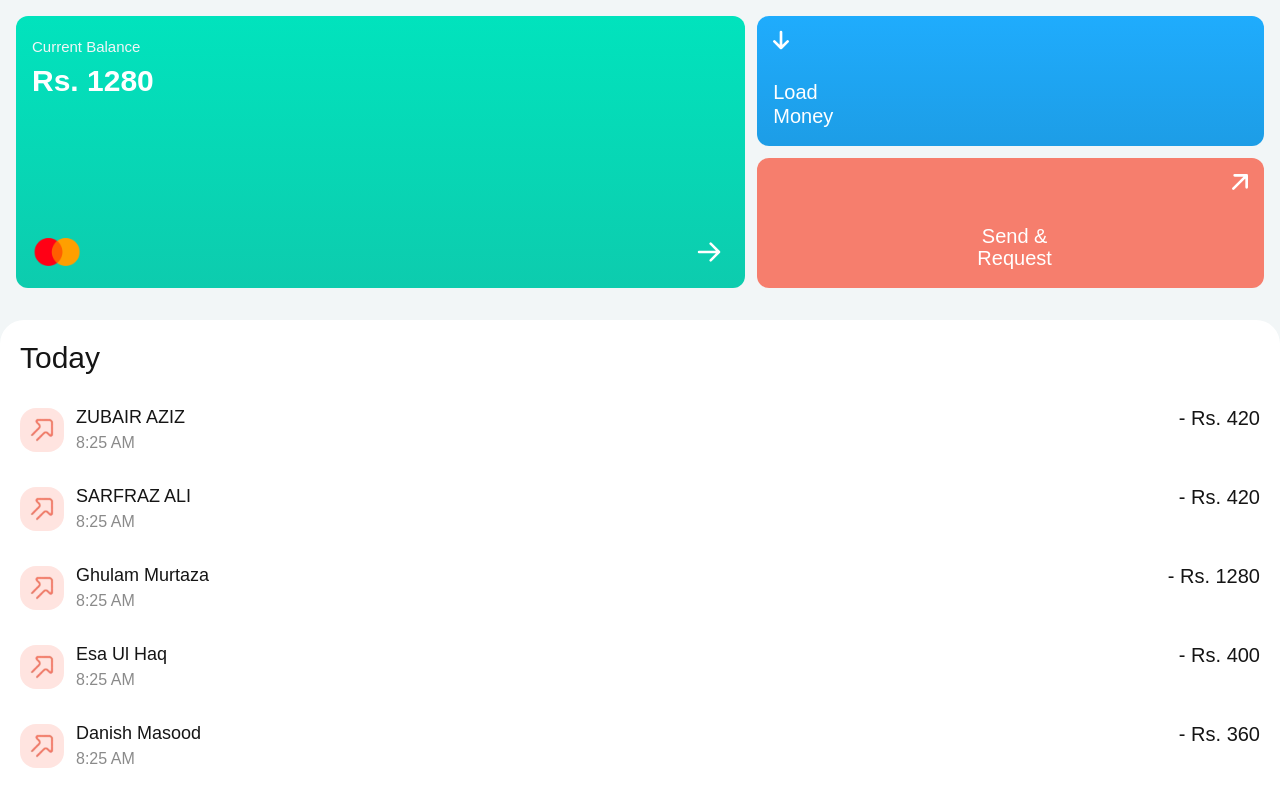
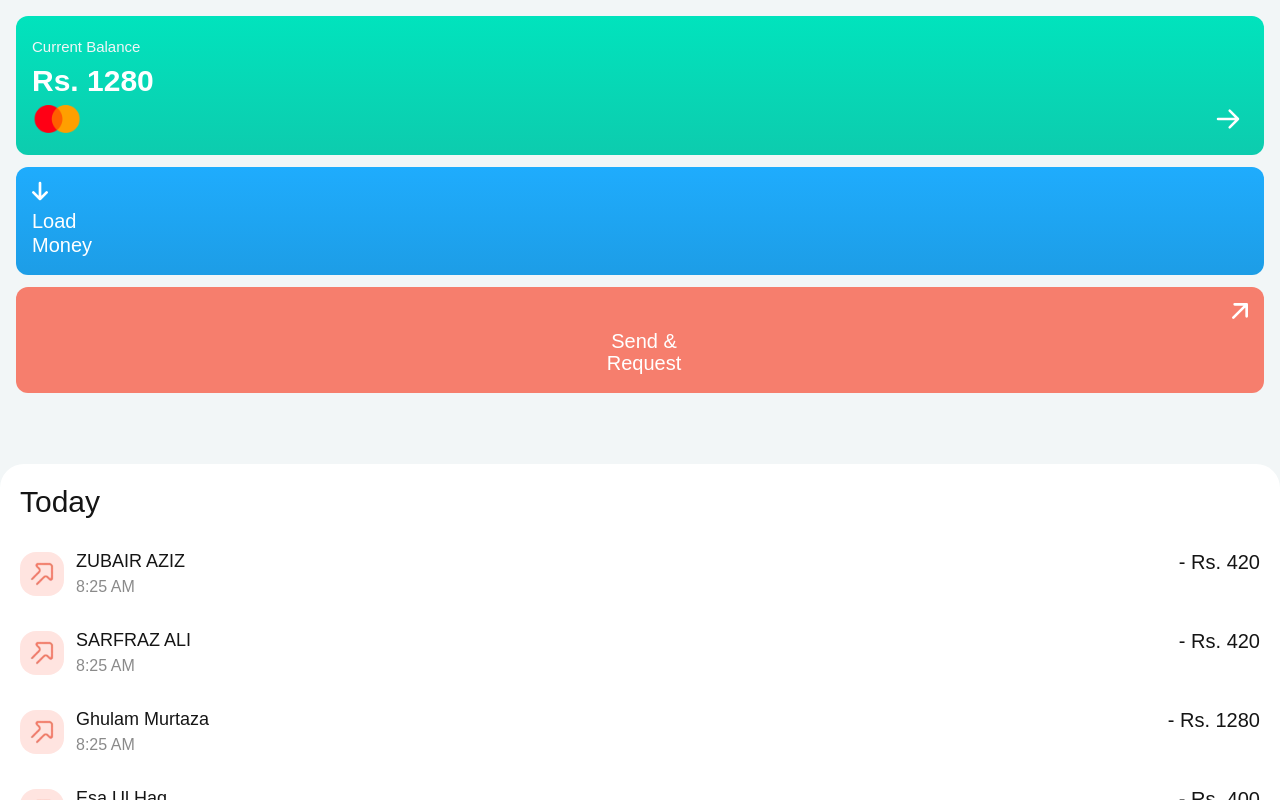
Before and after one commit to anakin-dabir/sadapay, a React (Create React App) app: page / in a window 1280 px wide. Built offline with nearby package versions, Linux system fonts and the light colour scheme.

Commit message:
modified:   src/pages/DetailPage.jsx

```diff
--- a/src/pages/DetailPage.jsx
+++ b/src/pages/DetailPage.jsx
@@ -7,7 +7,7 @@ const DetailPage = ({selectedPrice, pageState, setPageState}) => {
   const [details, setDetails] = useState(initialData);
 
   return pageState === 'DetailPage' ? (
-    <div className='bg-background h-screen w-screen relative p-3 flex flex-col justify-between'>
+    <div className='bg-background sm:container sm:mx-auto h-screen w-screen relative p-3 flex flex-col justify-between'>
       <BackBtn color='#000000' name='SendPage' setPageState={setPageState} />
       <div className='mt-16 flex flex-col'>
         <div className='text-3xl font-semibold'>Send Money</div>
--- a/src/pages/HomePage.jsx
+++ b/src/pages/HomePage.jsx
@@ -18,10 +18,10 @@ const HomePage = () => {
   };
   return pageState === 'HomePage' ? (
     <>
-      <div className='flex-col p-4 h-[38%] w-screen'>
+      <div className='flex-col p-4 sm:container sm:mx-auto h-[38%] w-screen'>
         <div className='w-full h-full'>
-          <div className='flex h-full gap-3'>
-            <div className='bg-gradient-to-b from-secondaryMedium to-secondary w-[59%] rounded-xl'>
+          <div className='flex sm:flex-col h-full gap-3'>
+            <div className='bg-gradient-to-b from-secondaryMedium to-secondary w-[59%] sm:w-full rounded-xl'>
               <div className='flex h-full justify-between flex-col p-4 pt-5'>
                 <div className='flex flex-col gap-1'>
                   <div className='text-[15px] text-background'>Current Balance</div>
@@ -58,7 +58,7 @@ const HomePage = () => {
                 </div>
               </div>
             </div>
-            <div className='flex flex-col justify-between gap-3 w-[41%]'>
+            <div className='flex flex-col justify-between gap-3 w-[41%] sm:w-full'>
               <div className='bg-gradient-to-b from-accentMedium to-accent h-1/2 rounded-xl'>
                 <div className='flex flex-col p-2 justify-between h-full'>
                   <svg
@@ -116,7 +116,7 @@ const HomePage = () => {
         </div>
       </div>
 
-      <div className='bg-white mt-4 rounded-3xl flex flex-col gap-7 p-5'>
+      <div className='bg-white mt-4 sm:mt-40 rounded-3xl flex flex-col gap-7 p-5'>
         <div className='text-3xl font-medium'>Today</div>
         {data.map((data, i) => {
           return (
--- a/src/pages/Receipt.jsx
+++ b/src/pages/Receipt.jsx
@@ -101,7 +101,10 @@ const Receipt = ({details, selectedPrice, pageState, setPageState}) => {
   return pageState === 'Loading' ? (
     <Loader />
   ) : (
-    <div id='canva' className='bg-background h-screen relative w-screen px-3 py-4 flex flex-col'>
+    <div
+      id='canva'
+      className='bg-background sm:container sm:mx-auto h-screen relative w-screen px-3 py-4 flex flex-col'
+    >
       <div className='h-10 w-32 mx-auto'>
         <img src='/sadapay.png' alt='sadapay' />
       </div>
--- a/src/pages/SendPage.jsx
+++ b/src/pages/SendPage.jsx
@@ -135,7 +135,7 @@ const SendPage = ({money, pageState, setPageState}) => {
           </div>
         </div>
 
-        <div className='flex gap-2 mb-10'>
+        <div className='flex gap-2 mb-10 sm:container sm:mx-auto'>
           <button
             disabled={!state.length}
             className={`h-16 w-1/2 disabled:bg-black/40 bg-black rounded-xl box-center text-white font-bold text-[17px]`}
```
